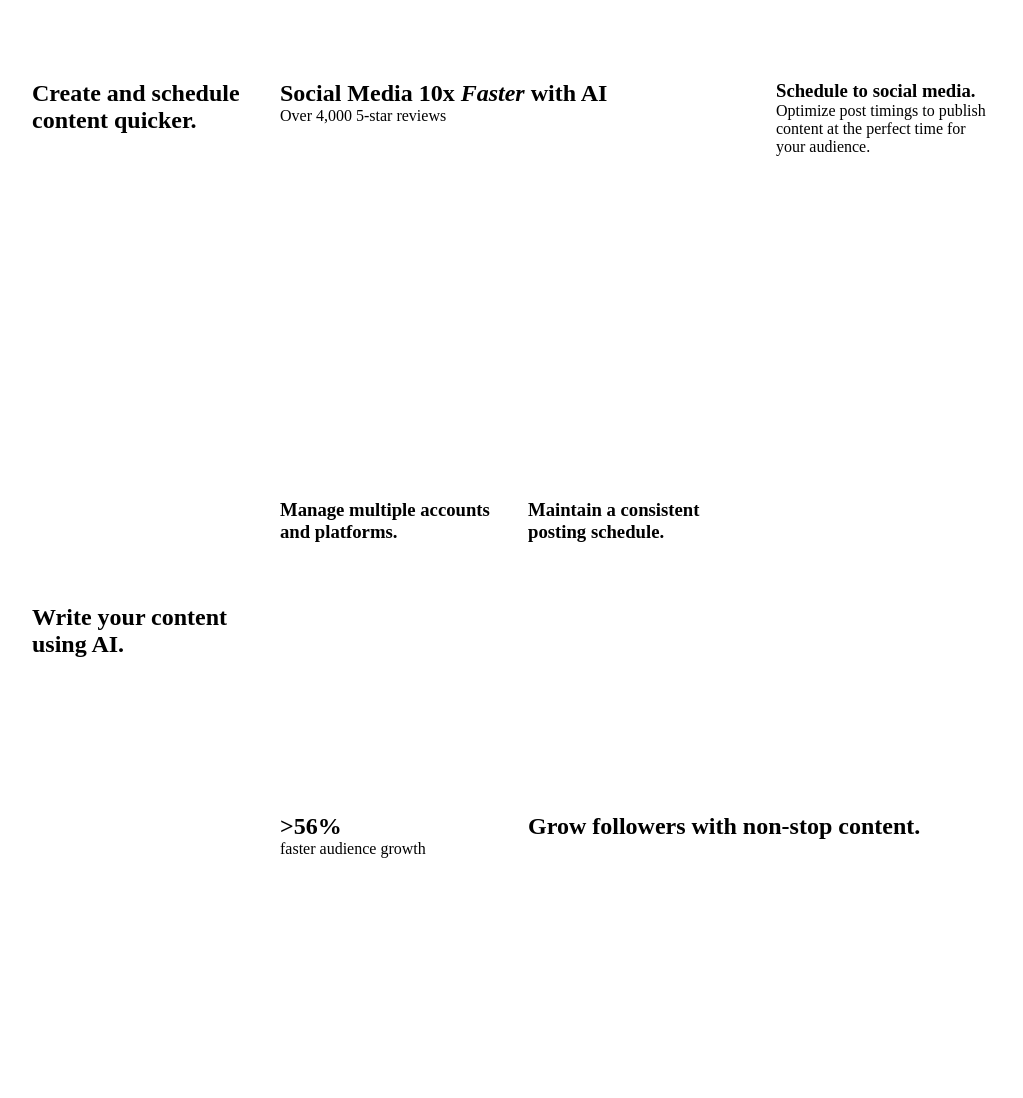
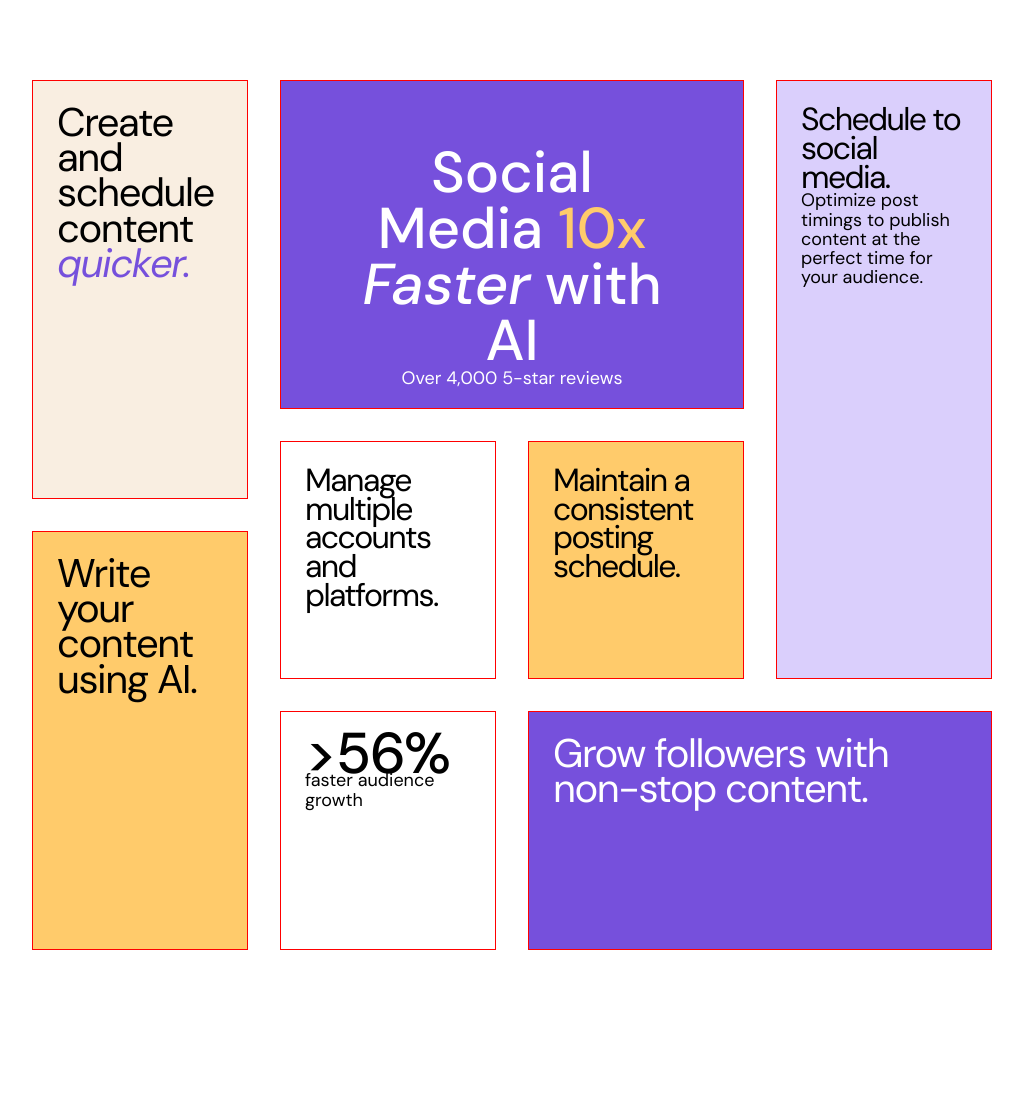
Before and after one commit to HaiDangN/bento-grid, a plain HTML site: page index.html in a window 1280 px wide. Shown: the whole page, without its empty margins (128-1151 px from the left). Drawn offline with Linux system fonts and the light colour scheme.

Commit message:
style: add backgrounds and apply base typography

```diff
--- a/index.html
+++ b/index.html
@@ -11,45 +11,45 @@
 <body>
 
   <main class="bento-grid">
-    <section class="bento-item type-featured size-hero">
+    <section class="bento-item type-featured">
       <div class="content">
-        <h1>Social Media 10x <em>Faster</em> with AI</h1>
+        <h1>Social Media <span class="text-yellow">10x</span> <em>Faster</em> with AI</h1>
         <p>Over 4,000 5-star reviews</p>
       </div>
     </section>
-    <section class="bento-item type-social size-compact">
+    <section class="bento-item type-social">
       <div class="content">
         <h3>Manage multiple accounts and platforms.</h3>
       </div>
     </section>
-    <section class="bento-item type-schedule size-compact">
+    <section class="bento-item type-schedule">
       <div class="content">
         <h3>Maintain a consistent posting schedule.</h3>
       </div>
     </section>
-    <section class="bento-item type-optimize size-tall-xl">
+    <section class="bento-item type-optimize">
       <div class="content">
         <h3>Schedule to social media.</h3>
         <p>Optimize post timings to publish content at the perfect time for your audience.</p>
       </div>
     </section>
-    <section class="bento-item type-followers size-wide">
+    <section class="bento-item type-followers">
       <div class="content">
         <h2>Grow followers with non-stop content.</h2>
       </div>
     </section>
-    <section class="bento-item type-percentage size-compact">
+    <section class="bento-item type-percentage">
       <div class="content">
-        <h2>>56%</h2>
+        <h2 class="text-percentage">>56%</h2>
         <p>faster audience growth</p>
       </div>
     </section>
-    <section class="bento-item type-create size-tall">
+    <section class="bento-item type-create">
       <div class="content">
-        <h2>Create and schedule content quicker.</h2>
+        <h2>Create and schedule content <em class="text-purple">quicker.</em></h2>
       </div>
     </section>
-    <section class="bento-item type-ai size-tall">
+    <section class="bento-item type-ai">
       <div class="content">
         <h2>Write your content using AI.</h2>
       </div>
--- a/style.css
+++ b/style.css
@@ -1,3 +1,5 @@
+@import url('https://fonts.googleapis.com/css2?family=DM+Sans:ital,opsz,wght@0,9..40,100..1000;1,9..40,100..1000&display=swap');
+
 * {
     margin: 0;
     padding: 0;
@@ -5,46 +7,102 @@
 }
 body {
     min-height: 100vh;
+
+    font-family: 'DM Sans', sans-serif;
+    font-weight: 400;
+    font-size: 18px;
+}
+h1 {
+    font-size: 3.6rem;
+    font-weight: 500;
+}
+h2 {
+    font-size: 2.5rem;
+    font-weight: 400;
+    line-height: 2.2rem;
+    letter-spacing: -.09rem;
+}
+h3 {
+    font-size: 2rem;
+    font-weight: 400;
+    line-height: 1.8rem;
+    letter-spacing: -.1rem;
+}
+p {
+    line-height: 1.2rem;
 }
 .bento-grid {
     display: grid;
-    height: 80rem;
+    height: 70rem;
     grid-template-columns: repeat(4, 1fr);
     grid-template-rows: repeat(11, 1fr);
     gap: 2rem;
     padding: 5rem 10rem;
 }
 .bento-item {
+    border: 1px red solid;
+    padding: 1.5rem;
+}
+.type-featured {
+    grid-column: 2 / 4;
+    grid-row: 1 / 5;
+    padding: 4rem;
+
+    background-color: hsl(256, 67%, 59%);
+    text-align: center;
+    color: white;
+    line-height: 3.5rem;
 }
 .type-create {
     grid-column: 1 / 2;
     grid-row: 1 / 6;
+
+    background-color: hsl(31, 66%, 93%);
 }
 .type-ai {
     grid-column: 1 / 2;
     grid-row: 6 / 11;
-}
-.type-featured {
-    grid-column: 2 / 4;
-    grid-row: 1 / 5;
+
+    background-color: hsl(39, 100%, 71%);
 }
 .type-social {
     grid-column: 2 / 3;
     grid-row: 5 / 8;
+
+    background-color: hsl(0, 0%, 100%);
 }
 .type-percentage {
     grid-column: 2 / 3;
     grid-row: 8 / 11;
+
+    background-color: hsl(0, 0%, 100%);
 }
 .type-schedule {
     grid-column: 3 / 4;
     grid-row: 5 / 8;
+
+    background-color: hsl(39, 100%, 71%);
 }
 .type-optimize {
     grid-column: 4 / 5;
     grid-row: 1 / 8;
+
+    background-color: hsl(254, 88%, 90%);
 }
 .type-followers {
     grid-column: 3 / 5;
     grid-row: 8 / 11;
+
+    background-color: hsl(256, 67%, 59%);
+    color: white;
 }
+.text-yellow {
+    color: hsl(39, 100%, 71%);
+}
+.text-purple {
+    color: hsl(256, 67%, 59%);
+}
+.text-percentage {
+    font-size: 3.6rem;
+    font-weight: 500;
+}
```
